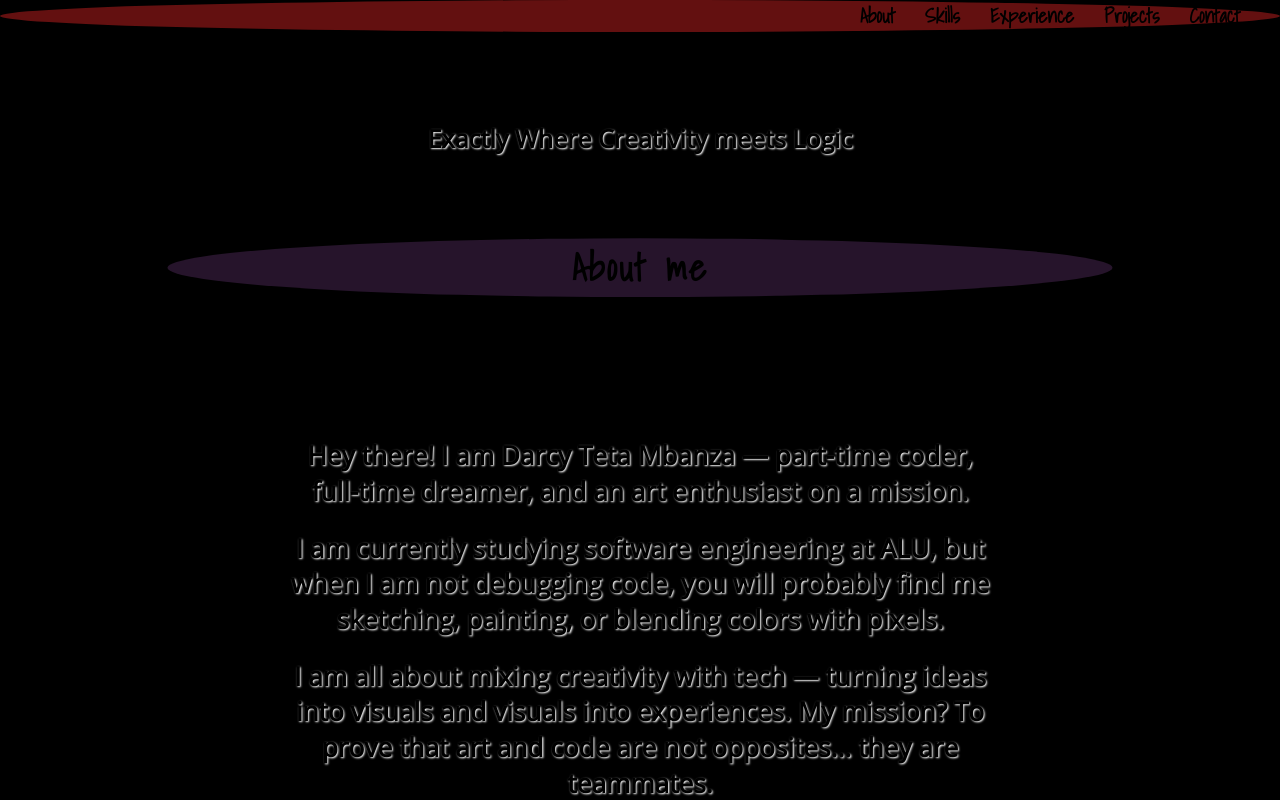
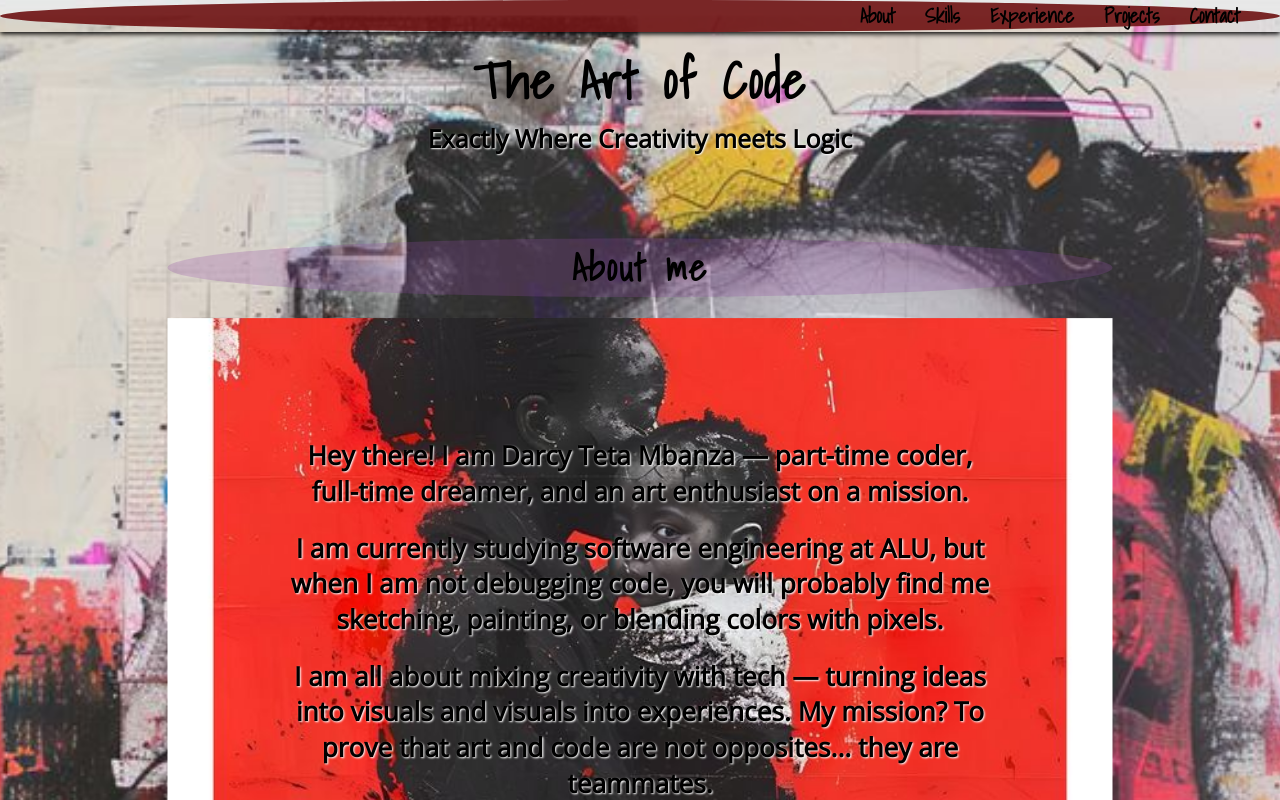
Before and after one commit to Darcy-02/my_website_resume, a plain HTML site: page index.html in a window 1280 px wide. In both pictures the pointer is over the element 640 px from the left and 557 px from the top of the page. Shown: the top 800 px of the page. Drawn offline with nearby package versions, Linux system fonts and the light colour scheme.

Commit message:
Update resume.css

```diff
--- a/resume.css
+++ b/resume.css
@@ -31,7 +31,7 @@ body {
   background-color: #000;
   padding: 20px;
   text-align: center;
-  background-image: url(Images/art.jpg);
+  background-image: url(art.jpg);
 
   background-size: cover;
   background-position: center;
@@ -150,7 +150,7 @@ p {
 }
 
 #intro:hover {
-  background-image: url(Images/sketch2.jpg);
+  background-image: url(sketch2.jpg);
   padding: 12.5%;
   background-size: cover;
   background-position: center;
```
